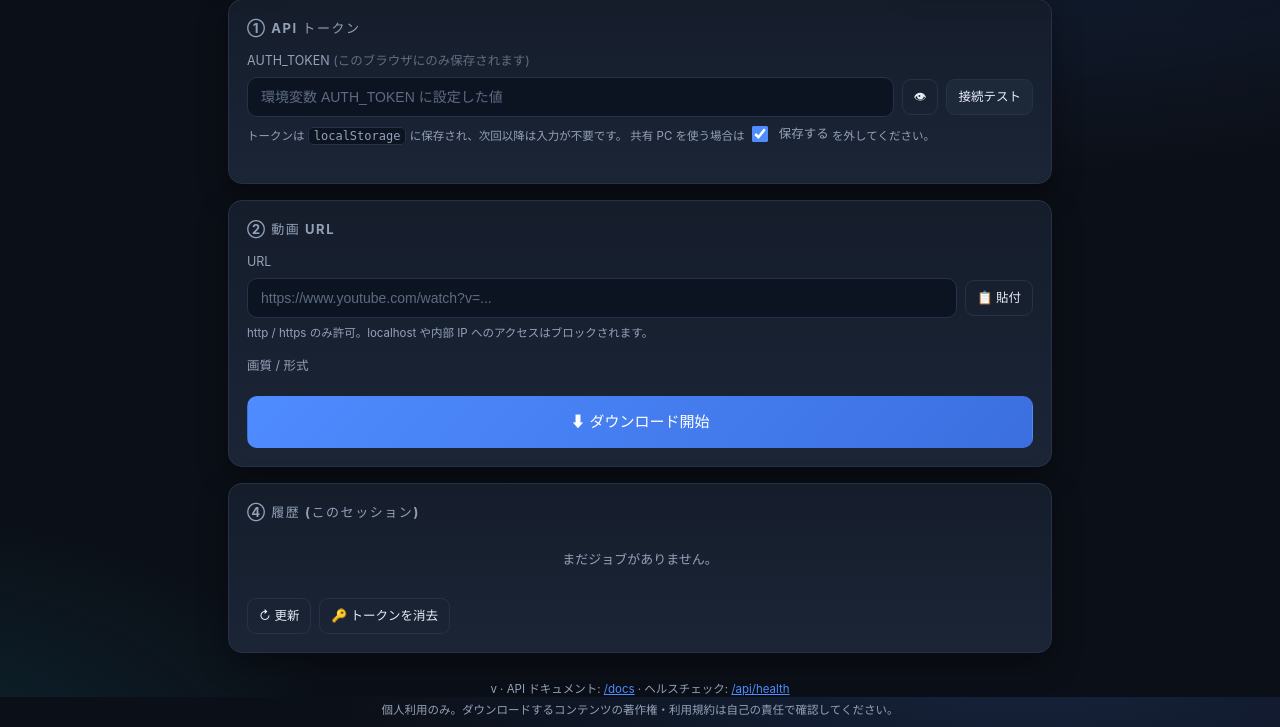
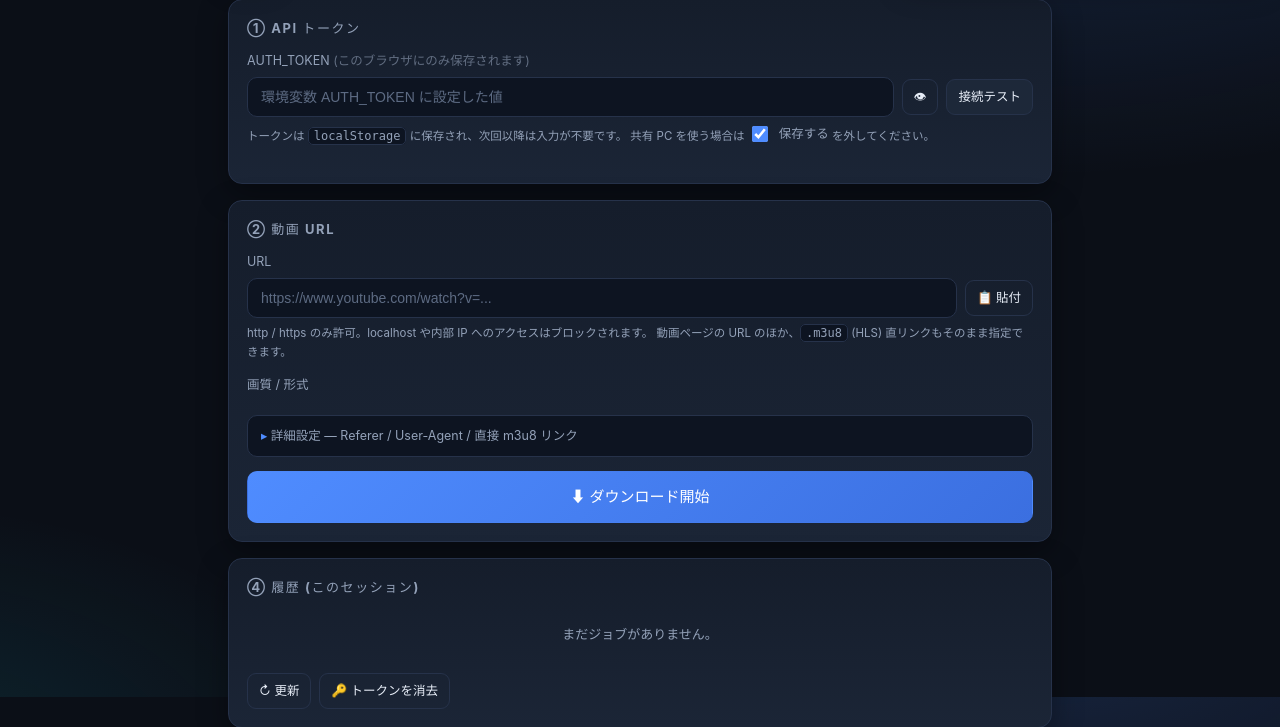
Before and after one commit to shunichi19990314-oss/video-downloader, a FastAPI app: template templates/index.html in a window 1280 px wide. Shown: the part 103-830 px from the top of the page. Run offline with FastAPI, Linux system fonts and the light colour scheme; the template is opened without the code that fills it, so the values that code supplies are empty; parts of the project's set-up code (start-up, migrations or seed data) failed here and were passed over.

Commit message:
feat: Referer / User-Agent 透過 + HLS(m3u8) 直リンク対応を明示 (v1.1.0)
StreamHG など yt-dlp に専用 extractor が無く、プレイヤーがドメインロック
されている動画ホスティング向けの対応。

- POST /api/download・/api/info に referer / user_agent を追加
- yt-dlp の http_headers に設定し、m3u8 本体と全 .ts セグメントに付与
- ヘッダインジェクション対策: CRLF・制御文字・http(s) 以外のスキーム・
  長すぎる値は 400 で拒否 (validate_header_value / validate_referer)
- UI に「詳細設定」(Referer / User-Agent / m3u8 案内) を追加、値は記憶
- 進捗表示に Referer 送信中のインジケータ
- README に StreamHG 調査結果と m3u8+Referer の手順を追記
- tests/referer_test.py 追加 (ドメインロックを模したサーバで 35 項目検証)

```diff
--- a/main.py
+++ b/main.py
@@ -17,6 +17,8 @@
        - ファイル送出直後の BackgroundTask 削除
        - TTL 超過ジョブ / 孤立ファイル / .part を掃除するリーパー
     5. SSRF・パストラバーサル対策の URL / ファイル名バリデーション
+    6. Referer / User-Agent の透過 (ドメインロックされたプレイヤー対策)
+       → リクエストごとに指定可能。m3u8 本体だけでなく全 .ts セグメントにも適用
 
 ■ 環境変数
   【必須】
@@ -42,6 +44,16 @@
     AUDIO_CODEC           「音声のみ」の変換形式              (default: mp3)
     AUDIO_QUALITY         「音声のみ」のビットレート(kbps)     (default: 192)
     LOG_LEVEL             ログレベル                          (default: INFO)
+
+■ リクエスト単位のパラメータ (環境変数ではない)
+    POST /api/download と POST /api/info は以下を受け付けます。
+      url          必須。動画ページ URL / 直接の .m3u8 (HLS) URL
+      quality      best / 1080 / 720 / 480 / audio
+      playlist     true で再生リスト一括 (ALLOW_PLAYLIST=1 のときのみ有効)
+      referer      任意。ドメインロックされたプレイヤーが 403 を返す場合に、
+                   動画ページを表示していた URL を指定する。
+                   CRLF・制御文字・http(s) 以外のスキームは 400 で拒否。
+      user_agent   任意。User-Agent ヘッダの上書き (同上の検証あり)
 ============================================================================
 """
 
@@ -155,7 +167,7 @@ BLOCK_PRIVATE_HOSTS: bool = _env_flag("BLOCK_PRIVATE_HOSTS", True)
 COOKIES_FILE: str = _env_str("COOKIES_FILE", "").strip()
 
 APP_START_TIME: float = time.time()
-APP_VERSION: str = "1.0.0"
+APP_VERSION: str = "1.1.0"
 
 
 # ===========================================================================
@@ -264,6 +276,49 @@ def validate_url(raw_url: str) -> str:
     return url
 
 
+# HTTP ヘッダ値に含めてはいけない文字 (改行 = ヘッダインジェクション)
+_HEADER_UNSAFE_RE = re.compile(r"[\r\n\x00-\x1f\x7f]")
+
+
+def validate_header_value(value: Optional[str], field_name: str,
+                          max_len: int = 512) -> Optional[str]:
+    """
+    HTTP ヘッダ値として安全かどうかを検証する。
+
+    改行 (\r\n) を混ぜると「ヘッダインジェクション」で任意ヘッダを
+    追加できてしまうため、制御文字を一切許さない。
+    """
+    if value is None:
+        return None
+    v = value.strip()
+    if not v:
+        return None
+    if len(v) > max_len:
+        raise ValidationError(f"{field_name} が長すぎます ({max_len} 文字以内)。")
+    if _HEADER_UNSAFE_RE.search(v):
+        raise ValidationError(f"{field_name} に改行や制御文字を含めることはできません。")
+    return v
+
+
+def validate_referer(value: Optional[str]) -> Optional[str]:
+    """
+    Referer ヘッダの検証。http(s) の URL 形式のみ許可する。
+
+    ※ Referer は「送信先 URL に添えるヘッダ」であって新たなリクエスト先では
+      ないため、validate_url のプライベートIPブロックは適用しない
+      (適用すると legit なサイト内 Referer を弾いてしまう)。
+    """
+    v = validate_header_value(value, "referer", max_len=2048)
+    if v is None:
+        return None
+    parsed = urlparse(v)
+    if parsed.scheme.lower() not in ("http", "https"):
+        raise ValidationError("referer は http:// または https:// で始まる URL を指定してください。")
+    if not parsed.hostname:
+        raise ValidationError("referer にホスト名が含まれていません。")
+    return v
+
+
 def safe_filename(name: Optional[str], fallback: str = "download") -> str:
     """
     レスポンス用のファイル名をサニタイズする。
@@ -311,6 +366,9 @@ class Job:
     quality: str
     audio_only: bool
     allow_playlist: bool
+    # ドメインロックされたプレイヤー (StreamHG 等) 用のヘッダ透過
+    referer: Optional[str] = None
+    user_agent: Optional[str] = None
     created_at: float = field(default_factory=time.time)
 
     state: str = JobState.QUEUED
@@ -432,6 +490,7 @@ class Job:
                 "entries_total": self.entries_total,
                 "quality": self.quality,
                 "audio_only": self.audio_only,
+                "referer": self.referer,
                 "filename": self.filename,
                 "filesize": self.filesize,
                 "created_at": self.created_at,
@@ -528,7 +587,8 @@ QUALITY_PRESETS: Dict[str, Dict[str, Any]] = {
 }
 
 
-def _probe_opts(allow_playlist: bool = False) -> Dict[str, Any]:
+def _probe_opts(allow_playlist: bool = False, referer: Optional[str] = None,
+                user_agent: Optional[str] = None) -> Dict[str, Any]:
     """メタ情報だけを取得するための軽量オプション。"""
     opts: Dict[str, Any] = {
         "quiet": True,
@@ -544,6 +604,13 @@ def _probe_opts(allow_playlist: bool = False) -> Dict[str, Any]:
         opts["cookiefile"] = COOKIES_FILE
     if ALLOWED_EXTRACTOR_REGEXES:
         opts["allowed_extractors"] = list(ALLOWED_EXTRACTOR_REGEXES)
+    headers: Dict[str, str] = {}
+    if referer:
+        headers["Referer"] = referer
+    if user_agent:
+        headers["User-Agent"] = user_agent
+    if headers:
+        opts["http_headers"] = headers
     return opts
 
 
@@ -810,6 +877,19 @@ def _build_ydl_opts(job: Job, preset: Dict[str, Any]) -> Dict[str, Any]:
         ]
         opts["merge_output_format"] = None
 
+    # --- Referer / User-Agent の透過 -------------------------------------
+    # StreamHG などの「ドメインロックされたプレイヤー」は、正しい Referer が
+    # 無いと m3u8 やセグメント (.ts) へのアクセスを 403 で拒否します。
+    # yt-dlp の http_headers は 本体・マニフェスト・全セグメントのリクエストに
+    # 適用されるため、ここで一度設定すれば HLS 全体に効きます。
+    custom_headers: Dict[str, str] = {}
+    if job.referer:
+        custom_headers["Referer"] = job.referer
+    if job.user_agent:
+        custom_headers["User-Agent"] = job.user_agent
+    if custom_headers:
+        opts["http_headers"] = custom_headers
+
     # 抽出元ホワイトリスト (yt-dlp 純正オプション / 正規表現リスト)
     # 許可されていないサイトの URL は "Unsupported URL" として即座に弾かれ、
     # ダウンロード自体が始まらない = 帯域・ストレージの無駄が発生しない。
@@ -848,8 +928,9 @@ def _run_download(job: Job) -> None:
     with _download_semaphore:
         with JOBS_LOCK:
             job.state = JobState.DOWNLOADING
-        log.info("[job=%s] 開始 url=%s quality=%s playlist=%s",
-                 job.id, job.url, job.quality, job.allow_playlist)
+        log.info("[job=%s] 開始 url=%s quality=%s playlist=%s referer=%s",
+                 job.id, job.url, job.quality, job.allow_playlist,
+                 "set" if job.referer else "-")
         preset = QUALITY_PRESETS.get(job.quality, QUALITY_PRESETS["best"])
 
         try:
@@ -1151,6 +1232,12 @@ class DownloadRequest(BaseModel):
     url: str = Field(..., description="ダウンロード対象の URL", min_length=1, max_length=2048)
     quality: str = Field("best", description="best / 1080 / 720 / 480 / audio")
     playlist: bool = Field(False, description="再生リスト全体を取得するか")
+    referer: Optional[str] = Field(
+        None, max_length=2048,
+        description="Referer ヘッダ。ドメインロックされたプレイヤー (StreamHG 等) の "
+                    "m3u8 が 403 になる場合に、元ページの URL を指定する")
+    user_agent: Optional[str] = Field(
+        None, max_length=512, description="User-Agent ヘッダの上書き (任意)")
 
     def normalized_quality(self) -> str:
         q = (self.quality or "best").strip().lower()
@@ -1161,6 +1248,8 @@ class InfoRequest(BaseModel):
     """POST /api/info のボディ (URL のメタ情報だけ確認する)。"""
 
     url: str = Field(..., min_length=1, max_length=2048)
+    referer: Optional[str] = Field(None, max_length=2048)
+    user_agent: Optional[str] = Field(None, max_length=512)
 
 
 # ===========================================================================
@@ -1346,12 +1435,18 @@ async def create_download(
     if _executor is None:  # 通常は起きない (lifespan 未通過)
         raise HTTPException(status_code=503, detail="サーバがまだ初期化中です。少し待って再試行してください。")
 
+    # Referer / User-Agent はヘッダインジェクション対策の検証を通す
+    referer = validate_referer(payload.referer)
+    user_agent = validate_header_value(payload.user_agent, "user_agent")
+
     job = Job(
         id=str(uuid.uuid4()),
         url=url,
         quality=payload.normalized_quality(),
         audio_only=(payload.normalized_quality() == "audio"),
         allow_playlist=allow_playlist,
+        referer=referer,
+        user_agent=user_agent,
     )
     _register(job)
     _executor.submit(_run_download, job)
@@ -1440,8 +1535,11 @@ async def probe_info(
     """
     url = validate_url(payload.url)
 
+    referer = validate_referer(payload.referer)
+    user_agent = validate_header_value(payload.user_agent, "user_agent")
+
     def _probe() -> Dict[str, Any]:
-        opts = _probe_opts(allow_playlist=False)
+        opts = _probe_opts(allow_playlist=False, referer=referer, user_agent=user_agent)
         opts["extract_flat"] = "in_playlist"   # プレイリストは中身を展開せず軽く確認
         with yt_dlp.YoutubeDL(opts) as ydl:
             result = ydl.extract_info(url, download=False) or {}
--- a/templates/index.html
+++ b/templates/index.html
@@ -124,6 +124,16 @@
       border-color:var(--accent);background:rgba(79,140,255,.15);color:#fff;
     }
     .chk{display:flex;align-items:center;gap:8px;font-size:12.5px;color:var(--muted);cursor:pointer}
+    details.adv{margin:0 0 14px;border:1px solid var(--border);border-radius:10px;background:#0d1421}
+    details.adv > summary{
+      cursor:pointer;padding:10px 13px;font-size:12.5px;color:var(--muted);
+      list-style:none;user-select:none;
+    }
+    details.adv > summary::-webkit-details-marker{display:none}
+    details.adv > summary::before{content:"▸ ";color:var(--accent)}
+    details.adv[open] > summary::before{content:"▾ "}
+    details.adv > summary:hover{color:var(--text)}
+    details.adv .adv-body{padding:0 13px 13px;border-top:1px solid var(--border)}
     .chk input{width:16px;height:16px;accent-color:var(--accent)}
 
     /* ---------- 進捗 ---------- */
@@ -235,7 +245,10 @@
                placeholder="https://www.youtube.com/watch?v=...">
         <button type="button" class="small ghost" id="pasteBtn" title="クリップボードから貼り付け">📋 貼付</button>
       </div>
-      <p class="hint">http / https のみ許可。localhost や内部 IP へのアクセスはブロックされます。</p>
+      <p class="hint">
+        http / https のみ許可。localhost や内部 IP へのアクセスはブロックされます。
+        動画ページの URL のほか、<code>.m3u8</code> (HLS) 直リンクもそのまま指定できます。
+      </p>
     </div>
 
     <div class="field">
@@ -259,6 +272,34 @@
       </label>
     </div>
     {% endif %}
+
+    <!-- 詳細設定: ドメインロックされたプレイヤー (StreamHG 等) 向け -->
+    <details class="adv" id="advBox">
+      <summary>詳細設定 — Referer / User-Agent / 直接 m3u8 リンク</summary>
+      <div class="adv-body">
+        <div class="field" style="margin-top:12px">
+          <label for="referer">Referer <span style="opacity:.6">(任意)</span></label>
+          <input id="referer" type="text" autocomplete="off" spellcheck="false"
+                 placeholder="https://example.com/embed/xxxx">
+          <p class="hint">
+            埋め込みプレイヤーが <strong>ドメインロック</strong>されていると、動画本体や
+            <code>.m3u8</code>・<code>.ts</code> へのアクセスが <strong>403</strong> で拒否されます。
+            その場合は「動画ページを表示していた URL」をここに入れると、
+            マニフェストと全セグメントに Referer が付与されて取得できます。
+          </p>
+        </div>
+        <div class="field">
+          <label for="userAgent">User-Agent <span style="opacity:.6">(任意 / 空で既定値)</span></label>
+          <input id="userAgent" type="text" autocomplete="off" spellcheck="false"
+                 placeholder="Mozilla/5.0 (Windows NT 10.0; Win64; x64) ...">
+        </div>
+        <p class="hint" style="margin:0">
+          💡 <strong>直接 m3u8 リンクにも対応しています。</strong>
+          ブラウザの DevTools (F12) → Network → 絞り込み欄に <code>m3u8</code> と入力して
+          見つかった URL をそのまま ② に貼るだけでも取得できます (ffmpeg が mp4 に多重化します)。
+        </p>
+      </div>
+    </details>
 
     <button type="button" class="primary" id="startBtn">⬇ ダウンロード開始</button>
     <div id="formAlert"></div>
@@ -327,6 +368,8 @@ const LS_TOKEN    = "vdl_token";
 const LS_QUALITY  = "vdl_quality";
 const LS_PLAYLIST = "vdl_playlist";
 const LS_REMEMBER = "vdl_remember";
+const LS_REFERER  = "vdl_referer";
+const LS_UA       = "vdl_useragent";
 
 const POLL_INTERVAL_MS = 1000;   // 進捗ポーリング間隔
 const MAX_HISTORY_ROWS = 25;
@@ -336,6 +379,7 @@ const $ = (id) => document.getElementById(id);
 const el = {
   token: $("token"), remember: $("remember"), toggleToken: $("toggleToken"), testToken: $("testToken"),
   url: $("url"), pasteBtn: $("pasteBtn"), startBtn: $("startBtn"),
+  referer: $("referer"), userAgent: $("userAgent"), advBox: $("advBox"),
   playlist: $("playlist"), qualitySeg: $("qualitySeg"),
   formAlert: $("formAlert"), jobAlert: $("jobAlert"),
   progressCard: $("progressCard"), bar: $("bar"), pct: $("pct"), stage: $("stage"),
@@ -483,6 +527,10 @@ function renderJob(job) {
   }
 
   el.stage.textContent = job.stage || "…";
+  if (job.referer) {
+    el.jobChannel.textContent =
+      (el.jobChannel.textContent ? el.jobChannel.textContent + " / " : "") + "Referer 送信中";
+  }
   el.statSpeed.textContent = job.speed ? `⚡ ${job.speed}` : "";
   el.statEta.textContent   = job.eta   ? `⏱ 残り ${job.eta}` : "";
   el.statSize.textContent  = job.filesize ? `💾 ${fmtBytes(job.filesize)}` : "";
@@ -650,6 +698,16 @@ async function startDownload() {
   try {
     const payload = { url, quality: selectedQuality() };
     if (el.playlist) payload.playlist = el.playlist.checked;
+
+    // Referer / User-Agent (任意)。ドメインロックされたプレイヤー向け。
+    const referer = (el.referer.value || "").trim();
+    const ua      = (el.userAgent.value || "").trim();
+    if (referer) payload.referer = referer;
+    if (ua)      payload.user_agent = ua;
+    try {
+      localStorage.setItem(LS_REFERER, referer);
+      localStorage.setItem(LS_UA, ua);
+    } catch (_) {}
     const data = await api("/api/download", { method: "POST", body: payload });
     const job = data.job;
     currentJobId = job.id;
@@ -754,6 +812,10 @@ function initPrefs() {
     }
     const playlist = localStorage.getItem(LS_PLAYLIST);
     if (el.playlist && playlist !== null) el.playlist.checked = playlist === "1";
+    const ref = localStorage.getItem(LS_REFERER);
+    if (ref) el.referer.value = ref;
+    const ua = localStorage.getItem(LS_UA);
+    if (ua) el.userAgent.value = ua;
   } catch (_) {}
 }
 
@@ -794,6 +856,12 @@ function bindEvents() {
   el.token.addEventListener("keydown", (e) => {
     if (e.key === "Enter") { e.preventDefault(); el.url.focus(); }
   });
+  // 詳細設定欄でも Enter で開始できるようにする
+  [el.referer, el.userAgent].forEach((input) => {
+    input.addEventListener("keydown", (e) => {
+      if (e.key === "Enter") { e.preventDefault(); startDownload(); }
+    });
+  });
 
   // 品質・プレイリスト選択を記憶
   el.qualitySeg.addEventListener("change", () => {
```
Also changed, not shown: tests/referer_test.py (added, +253 -0 lines), README.md.
